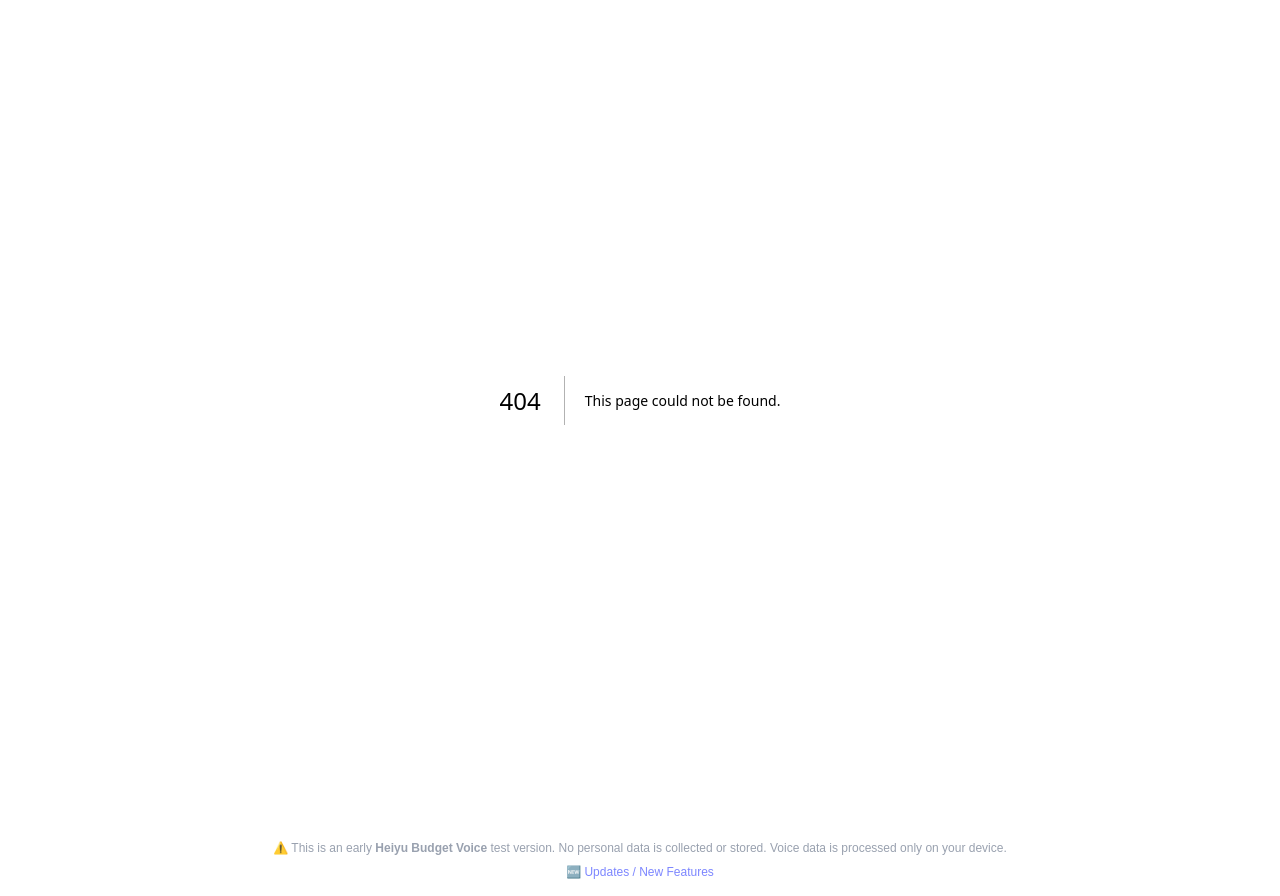
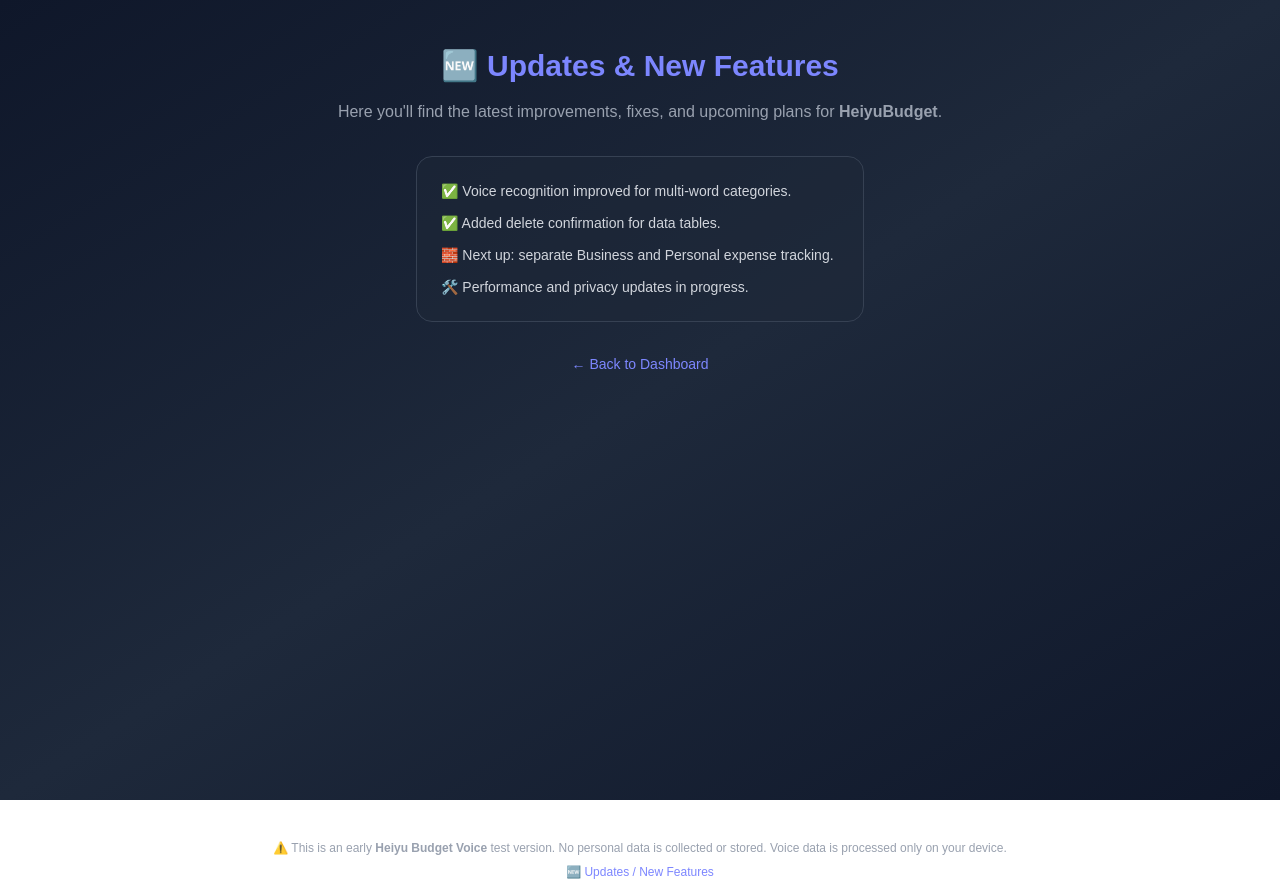
Before and after one commit to IrishDec/heiyu-budget-voice, a Next.js app in the folder frontend/: page /updates in a window 1280 px wide. Before the commit this address had no page. Built offline with nearby package versions, Linux system fonts and the light colour scheme.

Commit message:
Fix: add working Updates page route

```diff
--- /dev/null
+++ b/frontend/app/updates/page.tsx
@@ -0,0 +1,26 @@
+"use client";
+
+import Link from "next/link";
+
+export default function UpdatesPage() {
+  return (
+    <main className="min-h-screen bg-gradient-to-br from-[#0f172a] via-[#1e293b] to-[#0f172a] text-white px-6 py-12 text-center">
+      <h1 className="text-3xl font-bold text-indigo-400 mb-4">🆕 Updates & New Features</h1>
+      <p className="text-gray-400 mb-8">
+        Here you'll find the latest improvements, fixes, and upcoming plans for <strong>HeiyuBudget</strong>.
+      </p>
+      <div className="max-w-md mx-auto bg-gray-800/50 border border-gray-700 rounded-2xl p-6 text-left">
+        <ul className="space-y-3 text-sm text-gray-300">
+          <li>✅ Voice recognition improved for multi-word categories.</li>
+          <li>✅ Added delete confirmation for data tables.</li>
+          <li>🧱 Next up: separate Business and Personal expense tracking.</li>
+          <li>🛠️ Performance and privacy updates in progress.</li>
+        </ul>
+      </div>
+
+      <Link href="/" className="block mt-8 text-indigo-400 hover:text-indigo-300 text-sm">
+        ← Back to Dashboard
+      </Link>
+    </main>
+  );
+}
```
